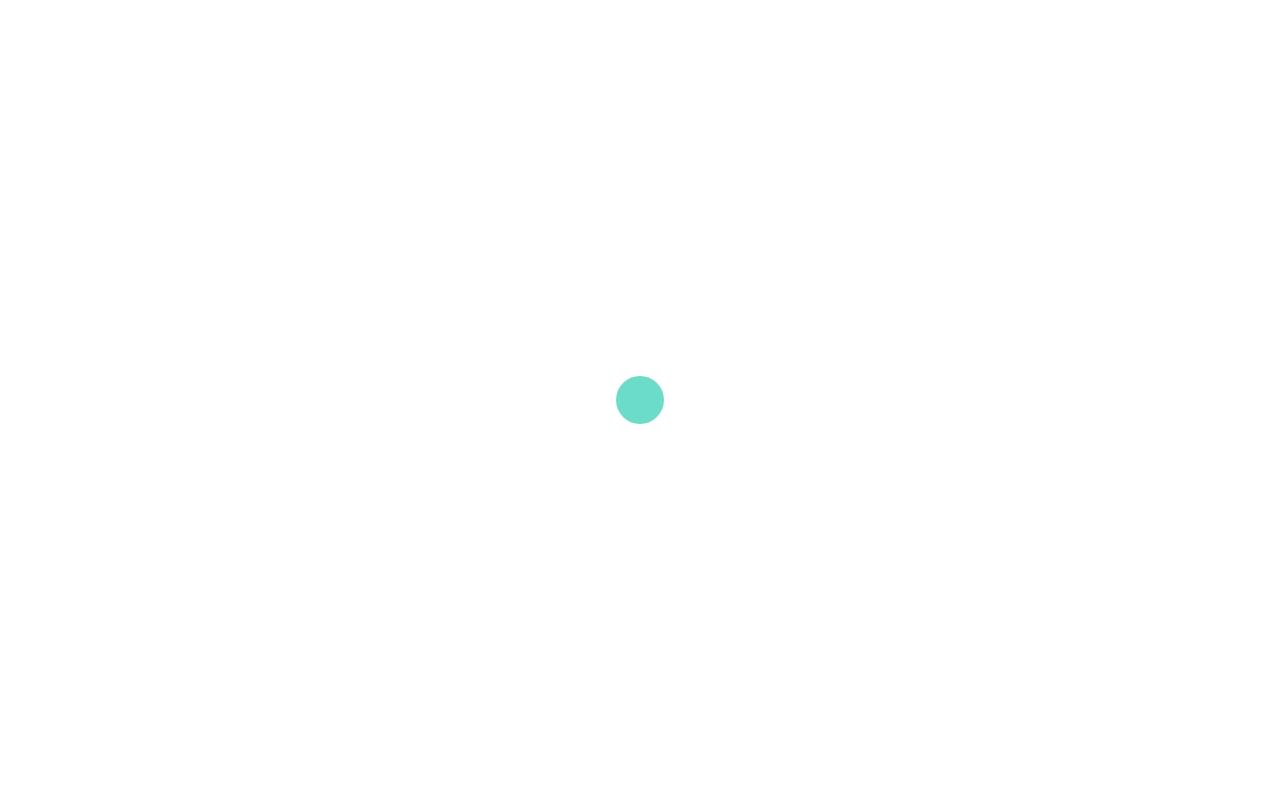
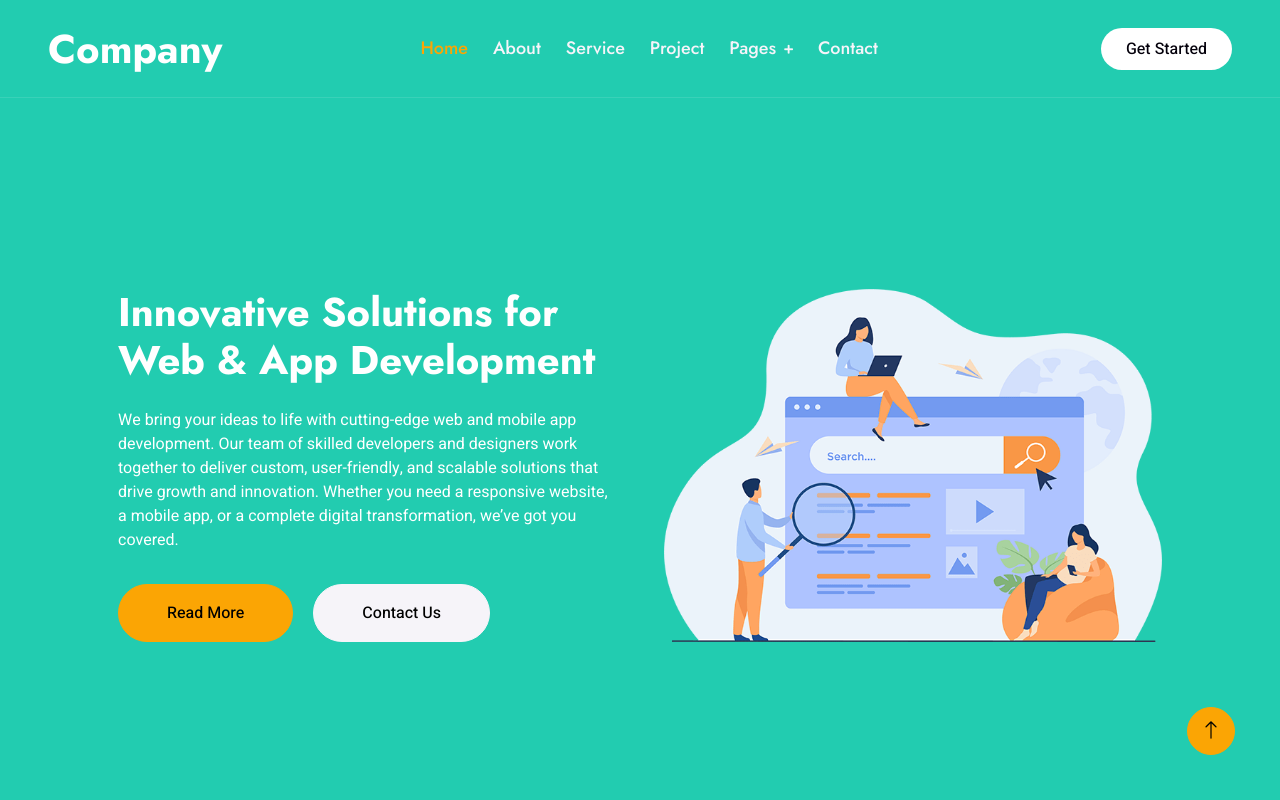
Before and after one commit to Afrah-tech/foxmindtech, a plain HTML site: page index.html in a window 1280 px wide. Shown: the top 800 px of the page. Drawn offline with nearby package versions, Linux system fonts and the light colour scheme.

```diff
--- a/index.html
+++ b/index.html
@@ -35,14 +35,7 @@
 
 <body>
     <div class="bg-white p-0">
-        <!-- Spinner Start -->
-        <div id="spinner"
-            class="show bg-white position-fixed translate-middle w-100 vh-100 top-50 start-50 d-flex align-items-center justify-content-center">
-            <div class="spinner-grow text-primary" style="width: 3rem; height: 3rem;" role="status">
-                <span class="sr-only">Loading...</span>
-            </div>
-        </div>
-        <!-- Spinner End -->
+
 
 
         <!-- Navbar & Hero Start -->
```
